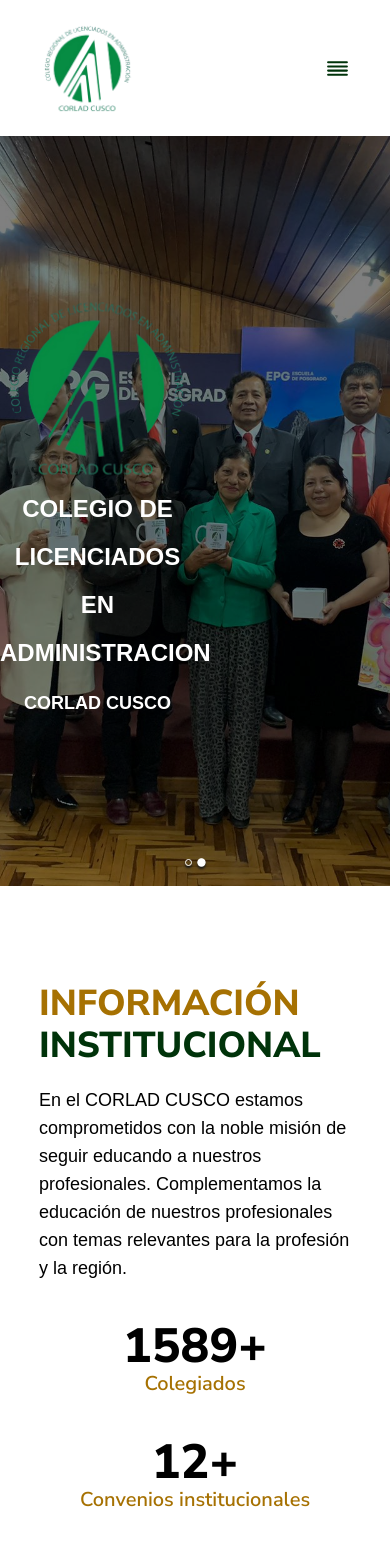
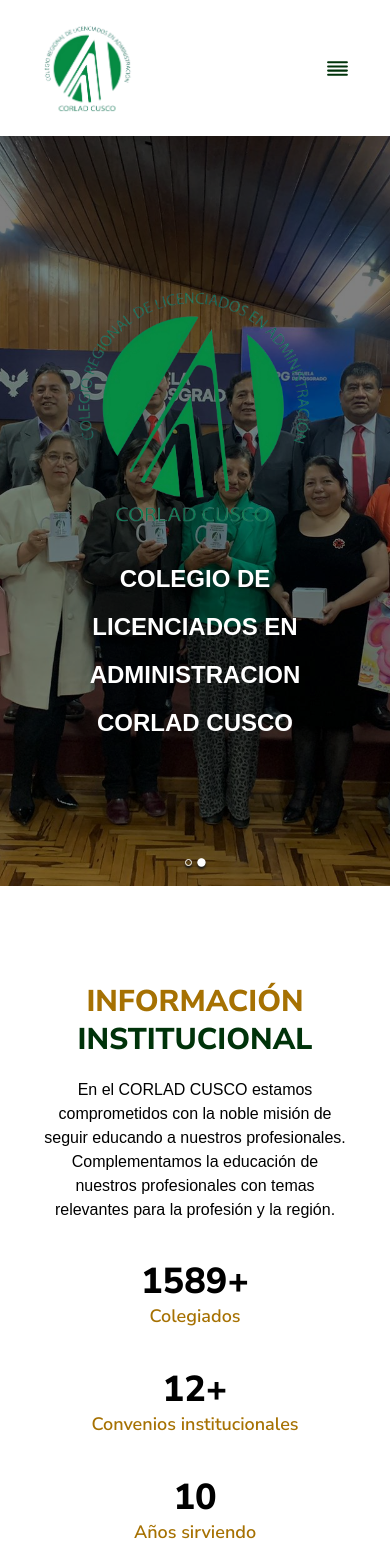
Before and after one commit to monchi789/corlad, a React (Vite) app in the folder frontend/: page /inicio in a window 390 px wide. Shown: the top 1557 px of the page. Built offline with nearby package versions, Linux system fonts and the light colour scheme; no server answers.

Commit message:
Inicio Responsive

```diff
--- a/frontend/src/modules/contactanos/contacto/Contacto.tsx
+++ b/frontend/src/modules/contactanos/contacto/Contacto.tsx
@@ -4,9 +4,9 @@
 
 export function Contacto() {
   return (
-    <div className="bg-[#03853D] p-8 rounded-3xl flex max-w-5xl mx-auto relative font-nunito">
-      <div className="bg-[#00330A] text-[#a67102] p-5 rounded-2xl w-2/5 absolute -left-24 top-4 bottom-4 shadow-lg z-10 my-10">
-        <div className="py-5 ms-8">
+    <div className="flex flex-col relative xl:flex-row bg-[#03853D] max-w-5xl md:mx-10 xl:mx-auto p-8 md:px-12 font-nunito rounded-3xl">
+      <div className="bg-[#00330A] text-[#a67102] p-5 rounded-2xl xl:w-2/5 xl:absolute -left-24 top-4 bottom-4 shadow-lg z-10 my-5 xl:my-10">
+        <div className="py-5 md:ms-8">
           <h3 className="text-center text-2xl font-bold mb-6">Contacto</h3>
           <div className="space-y-8">
             <div className="flex flex-row space-x-5 items-center">
@@ -35,10 +35,10 @@
         </div>
       </div>
 
-      <div className="w-2/6 me-10"></div>
+      <div className="lg:w-2/6 me-10"></div>
 
-      <div className="w-3/5 pl-8 my-5">
-        <form className="space-y-4 me-10">
+      <div className="lg:w-3/5 my-5">
+        <form className="space-y-4 md:mx-10">
           <div>
             <label htmlFor="nombre" className="block text-white mb-1">Nombre</label>
             <input type="text" id="nombre" name="nombre" className="w-full p-2 rounded focus:outline-none" />
--- a/frontend/src/modules/inicio/Inicio.tsx
+++ b/frontend/src/modules/inicio/Inicio.tsx
@@ -64,61 +64,63 @@
 
       <div className="container mx-auto md:px-10">
         {/*INFORMACION INSTITUCIONAL*/}
-        <div className="flex flex-row my-24 mx-auto w-4/5">
-          <img className='w-2/5 hidden md:block' src={logo_corlad} alt="Logotipo corlad" />
+        <div className="flex md:flex-col lg:flex-row items-center my-24 mx-auto w-4/5">
+          <img className='md:w-2/5 hidden lg:block md:mb-10' src={logo_corlad} alt="Logotipo corlad" />
           <div className="flex flex-col justify-center md:ms-8">
-            <h3 className="text-4xl md:text-5xl font-extrabold">
+            <h3 className="text-3xl md:text-5xl text-center md:text-start font-extrabold">
               <span className="text-[#a67102] font-nunito">INFORMACIÓN</span>
               <br />
               <span className="text-[#00330A] font-nunito">INSTITUCIONAL</span>
             </h3>
-            <p className="text-lg md:text-xl my-5 font-didact">
+            <p className="text-md md:text-xl text-center md:text-start my-5 font-didact">
               En el CORLAD CUSCO estamos comprometidos con la noble misión de seguir educando a nuestros profesionales.
               Complementamos la educación de nuestros profesionales con temas relevantes para la profesión y la región.
             </p>
             <div className="flex flex-col md:flex-row space-y-10 md:space-y-0 justify-between mt-5">
               <div className="flex flex-col font-nunito">
-                <p className="text-5xl font-extrabold text-center">1589+</p>
-                <p className="text-[#a67102] text-xl font-semibold text-center">Colegiados</p>
+                <p className="text-4xl xl:text-5xl font-extrabold text-center">1589+</p>
+                <p className="text-[#a67102] text-lg xl:text-xl font-semibold text-center">Colegiados</p>
               </div>
               <div className="flex flex-col font-nunito">
-                <p className="text-5xl font-extrabold text-center">12+</p>
-                <p className="text-[#a67102] text-xl font-semibold text-center">Convenios institucionales</p>
+                <p className="text-4xl xl:text-5xl font-extrabold text-center">12+</p>
+                <p className="text-[#a67102] text-lg xl:text-xl font-semibold text-center">Convenios institucionales</p>
               </div>
               <div className="flex flex-col font-nunito">
-                <p className="text-5xl font-extrabold text-center">10</p>
-                <p className="text-[#a67102] text-xl font-semibold text-center">Años sirviendo</p>
+                <p className="text-4xl xl:text-5xl font-extrabold text-center">10</p>
+                <p className="text-[#a67102] text-lg xl:text-xl font-semibold text-center">Años sirviendo</p>
               </div>
             </div>
           </div>
         </div>
 
         {/*Nuestros servicios*/}
-        <div className="flex flex-col my-12 mx-auto w-4/5">
-          <h3 className="font-extrabold text-center text-4xl text-[#a67102] mb-32 font-nunito">NUESTROS SERVICIOS</h3>
+        <div className="flex flex-col my-12 mx-auto w-4/5 lg:w-4/5">
+          <h3 className="font-extrabold text-center text-3xl md:text-4xl text-[#a67102] mb-32 font-nunito">NUESTROS SERVICIOS</h3>
           <Servicios />
         </div>
 
 
         {/*Nuestros aliados*/}
         <div className="flex flex-col items-center mx-auto">
-          <h3 className="font-extrabold text-center text-4xl text-[#a67102] mb-24 font-nunito">NUESTROS ALIADOS</h3>
+          <h3 className="font-extrabold text-center text-3xl md:text-4xl text-[#a67102] mb-24 font-nunito">NUESTROS CONVENIOS</h3>
           <Carrousel />
         </div>
 
         {/*Noticias*/}
         <div className="flex flex-col items-center my-24 mx-auto">
-          <h3 className="font-extrabold text-center text-4xl text-[#a67102] mb-24 font-nunito">NOTICIAS</h3>
-          <div className="flex flex-wrap space-x-14 mb-12">
+          <h3 className="font-extrabold text-center text-3xl md:text-4xl text-[#a67102] mb-24 font-nunito">NOTICIAS</h3>
+          <div className="flex flex-col xl:flex-row space-y-10 xl:space-y-0 xl:space-x-14 mb-12">
             {data.map((noticia, index) => (
               <Card key={index} imageSource={noticia.imagen_publicacion} imageAlt="" cardTitle={noticia.titulo} cardText={limitarContenido(noticia.contenido, 30)} cardUrl="" />
             ))}
           </div>
           <Link to={'/noticias'} className="font-extrabold bg-[#a67102] text-white px-8 py-1 rounded-lg font-nunito">Ver Más</Link>
         </div>
+
       </div>
+
       <div className="w-full">
-        <h3 className="font-extrabold text-center text-4xl text-[#a67102] mb-12 font-nunito">CONTÁCTANOS</h3>
+        <h3 className="font-extrabold text-center text-3xl md:text-4xl text-[#a67102] mb-12 font-nunito">CONTÁCTANOS</h3>
         <div className="mx-auto py-24 bg-cover bg-center" style={{ backgroundImage: `url(${background})` }}>
           <Contacto />
         </div>
--- a/frontend/src/modules/inicio/servicios/Servicios.tsx
+++ b/frontend/src/modules/inicio/servicios/Servicios.tsx
@@ -5,46 +5,48 @@
 
 export function Servicios() {
   return (
-    <div className="flex flex-col md:flex-row space-y-24 md:space-x-6 md:space-y-0 justify-between text-center mb-24">
-      <div className="flex flex-col rounded-3xl md:w-2/5 py-8 px-8 bg-[#F0F0F0] relative pt-16">
+    <div className="flex flex-wrap xl:flex-nowrap md:flex-col xl:flex-row space-y-24 lg:space-y-24 xl:space-y-0 xl:space-x-6 justify-between text-center mb-24">
+      <div className="flex flex-col w-full xl:w-1/4 py-8 lg:px-8 bg-[#F0F0F0] relative pt-16 rounded-3xl">
         <div className="absolute top-0 left-1/2 transform -translate-x-1/2 -translate-y-1/2">
           <img className="bg-[#04853D] w-24 h-24 p-5 rounded-full" src={servicio01} alt="Logo CORLAD" />
         </div>
         <h3 className="font-extrabold text-center text-xl mb-5 font-nunito">
           CONSULTAR <br /> COLEGIATURA
         </h3>
-        <p className="font-didact mt-auto mb-5">Consulta tu información y tu estado de colegiatura.</p>
+        <p className="font-didact mt-auto px-5 mb-5">Consulta tu información y tu estado de colegiatura.</p>
         <button className="mt-auto bg-[#a67102] text-white py-2 px-4 rounded-full block mx-auto font-mukta">
           Más información →
         </button>
       </div>
 
-      <div className="flex flex-col rounded-3xl md:w-2/5 py-8 px-8 bg-[#F0F0F0] relative pt-16">
+      <div className="flex flex-col w-full xl:w-1/4 py-8 lg:px-8 bg-[#F0F0F0] relative pt-16 rounded-3xl">
         <div className="absolute top-0 left-1/2 transform -translate-x-1/2 -translate-y-1/2">
           <img className="bg-[#04853D] w-24 h-24 p-5 rounded-full" src={servicio02} alt="Logo CORLAD" />
         </div>
         <h3 className="font-extrabold text-xl my-5 font-nunito">CONVENIOS</h3>
-        <p className="font-didact mt-auto mb-5">Convenios entre intituciones regionales e nacionales.</p>
+        <p className="font-didact mt-auto px-5 mb-5">Convenios entre intituciones regionales e nacionales.</p>
         <button className="mt-auto bg-[#a67102] text-white py-2 px-4 rounded-full block mx-auto font-mukta">
           Más información →
         </button>
       </div>
-      <div className="flex flex-col rounded-3xl md:w-2/5 py-8 px-8 bg-[#F0F0F0] relative pt-16">
+
+      <div className="flex flex-col w-full xl:w-1/4 py-8 px-8 bg-[#F0F0F0] relative pt-16 rounded-3xl ">
         <div className="absolute top-0 left-1/2 transform -translate-x-1/2 -translate-y-1/2">
           <img className="bg-[#04853D] w-24 h-24 p-5 rounded-full" src={servicio03} alt="Logo CORLAD" />
         </div>
         <h3 className="font-extrabold text-xl my-5 font-nunito">COLEGIATURA</h3>
-        <p className="font-didact mt-auto mb-5">Información y requisitos necesarios para obtener  el registro único de colegiación.</p>
+        <p className="font-didact mt-auto px-5 mb-5">Información y requisitos necesarios para obtener  el registro único de colegiación.</p>
         <button className="mt-auto bg-[#a67102] text-white py-2 px-4 rounded-full block mx-auto font-mukta">
           Más información →
         </button>
       </div>
-      <div className="flex flex-col rounded-3xl md:w-2/5 py-8 px-8 bg-[#F0F0F0] relative pt-16">
+
+      <div className="flex flex-col w-full xl:w-1/4 py-8 px-8 bg-[#F0F0F0] relative pt-16 rounded-3xl">
         <div className="absolute top-0 left-1/2 transform -translate-x-1/2 -translate-y-1/2">
           <img className="bg-[#04853D] w-24 h-24 p-5 rounded-full" src={servicio04} alt="Logo CORLAD" />
         </div>
         <h3 className="font-extrabold text-xl my-5 font-nunito">NOTICIAS</h3>
-        <p className="font-didact mt-auto mb-5">Mantente informado sobre nuestra institución y del sector profesional.</p>
+        <p className="font-didact mt-auto px-5 mb-5">Mantente informado sobre nuestra institución y del sector profesional.</p>
         <button className="mt-auto bg-[#a67102] text-white py-2 px-4 rounded-full block mx-auto font-mukta">
           Más información →
         </button>
--- a/frontend/src/modules/inicio/slider/Slider.tsx
+++ b/frontend/src/modules/inicio/slider/Slider.tsx
@@ -7,10 +7,10 @@
 export default function Slider() {
   return (
     <div className='relative'>
-      <div className='container flex flex-col lg:flex-row mx-auto slider-container justify-center absolute'>
-        <img className='w-1/2 md:w-1/4 md:ms-24' src={logo_corlad_blanco} alt="Logotipo corlad" />
-        <div className='w-2/4 me-24 flex flex-col justify-center'>
-          <h1 className="text-white text-2xl leading-loose md:text-5xl font-bold mb-2 font-mukta md:leading-loose">COLEGIO DE LICENCIADOS EN ADMINISTRACION <br /> <span className='text-lg md:text-4xl'>CORLAD CUSCO</span></h1>
+      <div className='container flex flex-col md:flex-row mx-auto slider-container justify-center items-center absolute'>
+        <img className='w-4/6 md:w-2/4 xl:w-2/6' src={logo_corlad_blanco} alt="Logotipo corlad" />
+        <div className='w-2/4 mt-5 md:my-auto md:me-24 flex flex-col justify-center items-center'>
+          <h1 className="text-white text-2xl md:text-3xl lg:text-5xl xl:text-5xl font-bold font-mukta leading-loose md:leading-loose lg:leading-loose xl:leading-loose">COLEGIO DE LICENCIADOS EN ADMINISTRACION <br /> <span className='text-2xl lg:text-4xl'>CORLAD CUSCO</span></h1>
         </div>
       </div>
       <ImageGallery items={dataGallery}
--- a/frontend/src/modules/noticias/Noticias.tsx
+++ b/frontend/src/modules/noticias/Noticias.tsx
@@ -1,10 +1,12 @@
+import { Footer } from "../../shared/components/Footer";
 import { Header } from "../../shared/components/Header";
 
 export function Noticias() {
   return (
     <>
       <Header />
-      <h1>Noticias</h1>
+      <h1 className="text-4xl text-[#a67102] font-extrabold font-nunito text-center my-12">NOTICIAS</h1>
+      <Footer/>
     </>
   )
 }
--- a/frontend/src/shared/api/noticia.api.tsx
+++ b/frontend/src/shared/api/noticia.api.tsx
@@ -2,5 +2,5 @@
 
 export const getAllNoticias = () => {
   const apiUrl = import.meta.env.VITE_API_URL;
-  return axios.get(apiUrl+'http://127.0.0.1:8000/gestion-publicaciones/publicaciones/')
+  return axios.get(apiUrl+'gestion-publicaciones/publicaciones/')
 }
```
